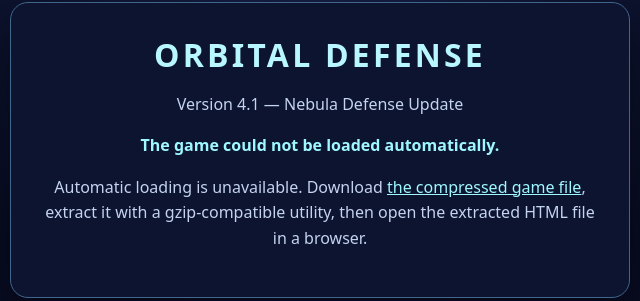
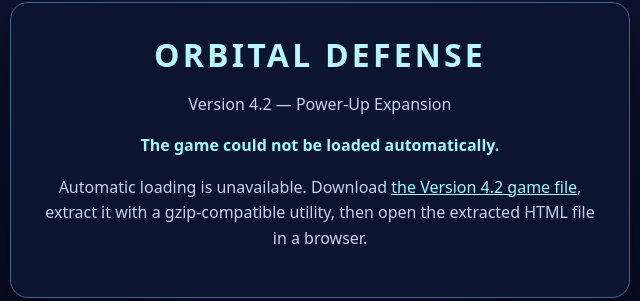
Before and after one commit to birincimustafa34-wq/Orbital-Defense, a plain HTML site: page index.html in a window 1280 px wide. Shown: the part 250-551 px from the top of the page, 320-960 px from the left. Drawn offline with Linux system fonts and the light colour scheme; no server answers.

Commit message:
Release Version 4.2 Power-Up Expansion

```diff
--- a/index.html
+++ b/index.html
@@ -4,7 +4,8 @@
   <meta charset="utf-8">
   <meta name="viewport" content="width=device-width,initial-scale=1">
   <meta name="theme-color" content="#070a20">
-  <title>ORBITAL DEFENSE — Version 4.1</title>
+  <meta name="description" content="ORBITAL DEFENSE — a browser-based space arcade shooter. Version 4.2 Power-Up Expansion.">
+  <title>ORBITAL DEFENSE — Version 4.2</title>
   <style>
     :root{color-scheme:dark;font-family:system-ui,Segoe UI,Arial,sans-serif;background:#050719;color:#eaf7ff}
     *{box-sizing:border-box}
@@ -20,9 +21,9 @@
 <body>
 <main>
   <h1>ORBITAL DEFENSE</h1>
-  <p>Version 4.1 — Nebula Defense Update</p>
-  <p id="status">Loading Version 4.1 game data…</p>
-  <p id="fallback" hidden>Automatic loading is unavailable. Download <a href="./orbital-defense-v4-combat-expansion.html.gz">the compressed game file</a>, extract it with a gzip-compatible utility, then open the extracted HTML file in a browser.</p>
+  <p>Version 4.2 — Power-Up Expansion</p>
+  <p id="status">Loading Version 4.2 game data…</p>
+  <p id="fallback" hidden>Automatic loading is unavailable. Download <a href="./orbital-defense-v4-2-power-up-expansion.html.gz">the Version 4.2 game file</a>, extract it with a gzip-compatible utility, then open the extracted HTML file in a browser.</p>
 </main>
 <script>
 (async()=>{
@@ -30,7 +31,7 @@
   const fallback=document.getElementById("fallback");
   try{
     if(!("DecompressionStream" in window)) throw new Error("This browser does not support gzip decompression.");
-    const response=await fetch("./orbital-defense-v4-combat-expansion.html.gz");
+    const response=await fetch("./orbital-defense-v4-2-power-up-expansion.html.gz");
     if(!response.ok) throw new Error("Game archive could not be loaded ("+response.status+").");
     const html=await new Response(response.body.pipeThrough(new DecompressionStream("gzip"))).text();
     document.open();
```
Also changed, not shown: 2 other files.
